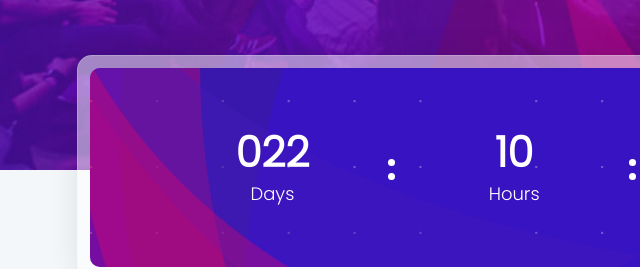
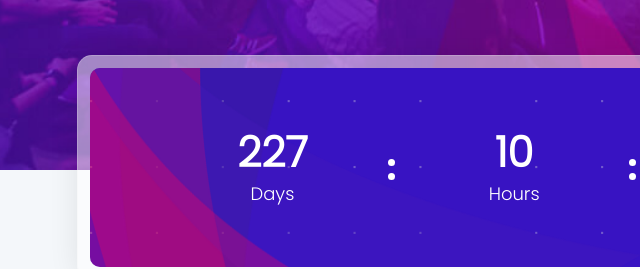
Before and after one commit to Abhijit2505/ICACNI-2023, a plain HTML site: page index.html in a window 1280 px wide. Shown: the part 887-1156 px from the top of the page, 5-645 px from the left. Drawn offline with Linux system fonts and the light colour scheme.

Commit message:
Added new changes

```diff
--- a/index.html
+++ b/index.html
@@ -1151,7 +1151,7 @@
         });
     </script>
     <script>
-        const finaleDate = new Date("February 15, 2023 00:00:00").getTime();
+        const finaleDate = new Date("September 08, 2023 00:00:00").getTime();
 
         const timer = () => {
             const now = new Date().getTime();
```
